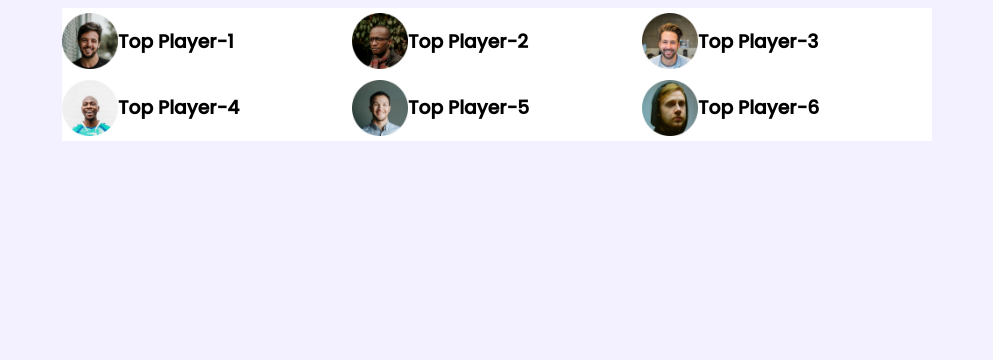
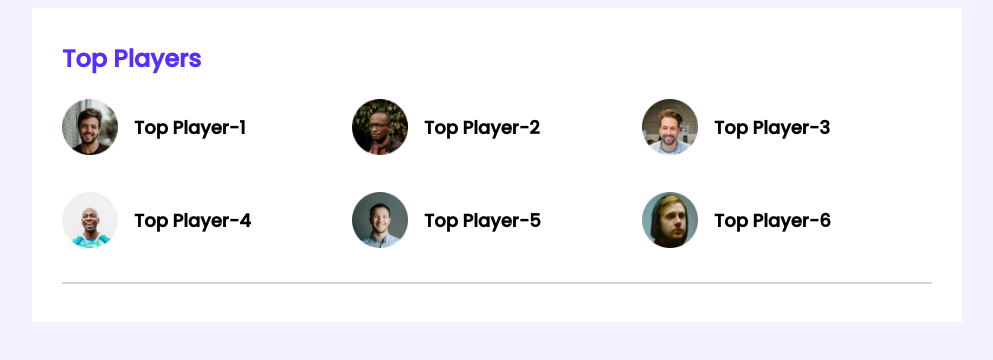
Before and after one commit to hafizurrahmanrazib/leader-board, a plain HTML site: page index.html in a window 1280 px wide. Shown: the whole page, without its empty margins (143-1136 px from the left). Drawn offline with Linux system fonts and the light colour scheme.

Commit message:
top players section done

```diff
--- a/index.html
+++ b/index.html
@@ -19,33 +19,35 @@
         <!-- Top Players And Top Blogs -->
         <section class="container">
             <div class="top-players">
+                <h2 class="section-title">Top Players</h2>
                 <div class="players">
                     <div class="player">
                         <img src="images/players/player-1.png" alt="">
-                        <h3>Top Player-1</h3>
+                        <h3 class="player-name">Top Player-1</h3>
                     </div>
                     <div class="player">
                         <img src="images/players/player-2.png" alt="">
-                        <h3>Top Player-2</h3>
+                        <h3 class="player-name">Top Player-2</h3>
                     </div>
                     <div class="player">
                         <img src="images/players/player-3.png" alt="">
-                        <h3>Top Player-3</h3>
+                        <h3 class="player-name">Top Player-3</h3>
                     </div>
                     <div class="player">
                         <img src="images/players/player-4.png" alt="">
-                        <h3>Top Player-4</h3>
+                        <h3 class="player-name">Top Player-4</h3>
                     </div>
                     <div class="player">
                         <img src="images/players/player-5.png" alt="">
-                        <h3>Top Player-5</h3>
+                        <h3 class="player-name">Top Player-5</h3>
                     </div>
                     <div class="player">
                         <img src="images/players/player-6.png" alt="">
-                        <h3>Top Player-6</h3>
+                        <h3 class="player-name">Top Player-6</h3>
                     </div>
                 </div>
             </div>
+            <hr>
         </section>
     </main>
     <!-- Main Section End Here  -->
--- a/styles/style.css
+++ b/styles/style.css
@@ -15,12 +15,28 @@ main {
 .container {
     background-color: #FFFFFF;
     width: 870px;
+    padding: 30px;
+}
+
+hr {
+    border: 1px solid #D1D1D1;
 }
 
 /* Top Players style */
+.top-players {
+    margin-bottom: 30px;
+}
+
+.section-title {
+    color: #562EFF;
+    font-size: 24px;
+    margin-top: 3px;
+}
+
 .players {
     display: grid;
     grid-template-columns: repeat(3, 1fr);
+    grid-row-gap: 30px;
 }
 
 .player {
@@ -32,3 +48,8 @@ main {
     width: 56px;
     height: 56px;
 }
+
+.player-name {
+    margin-left: 16px;
+    font-size: 18px;
+}
```
Also changed, not shown: 1 other file.
